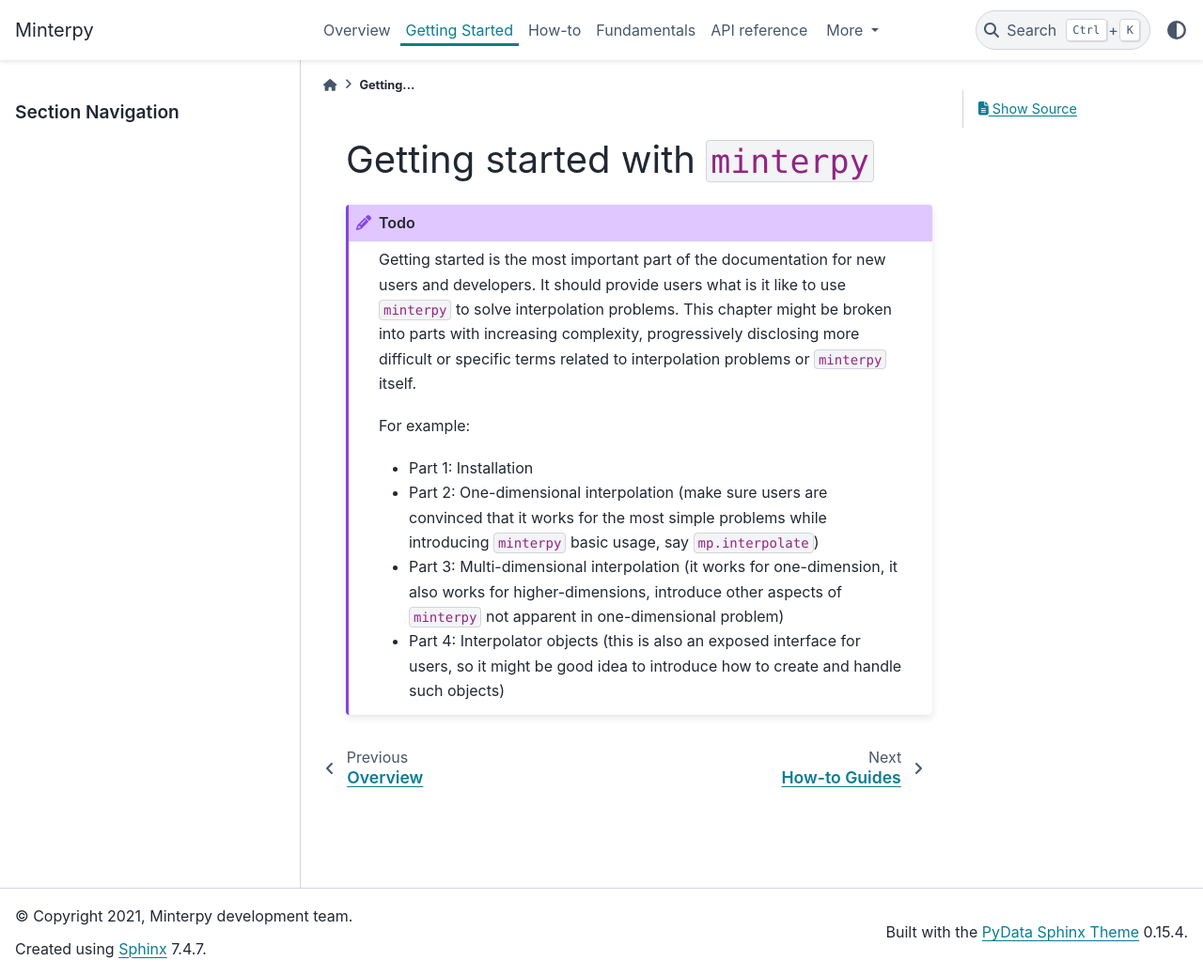
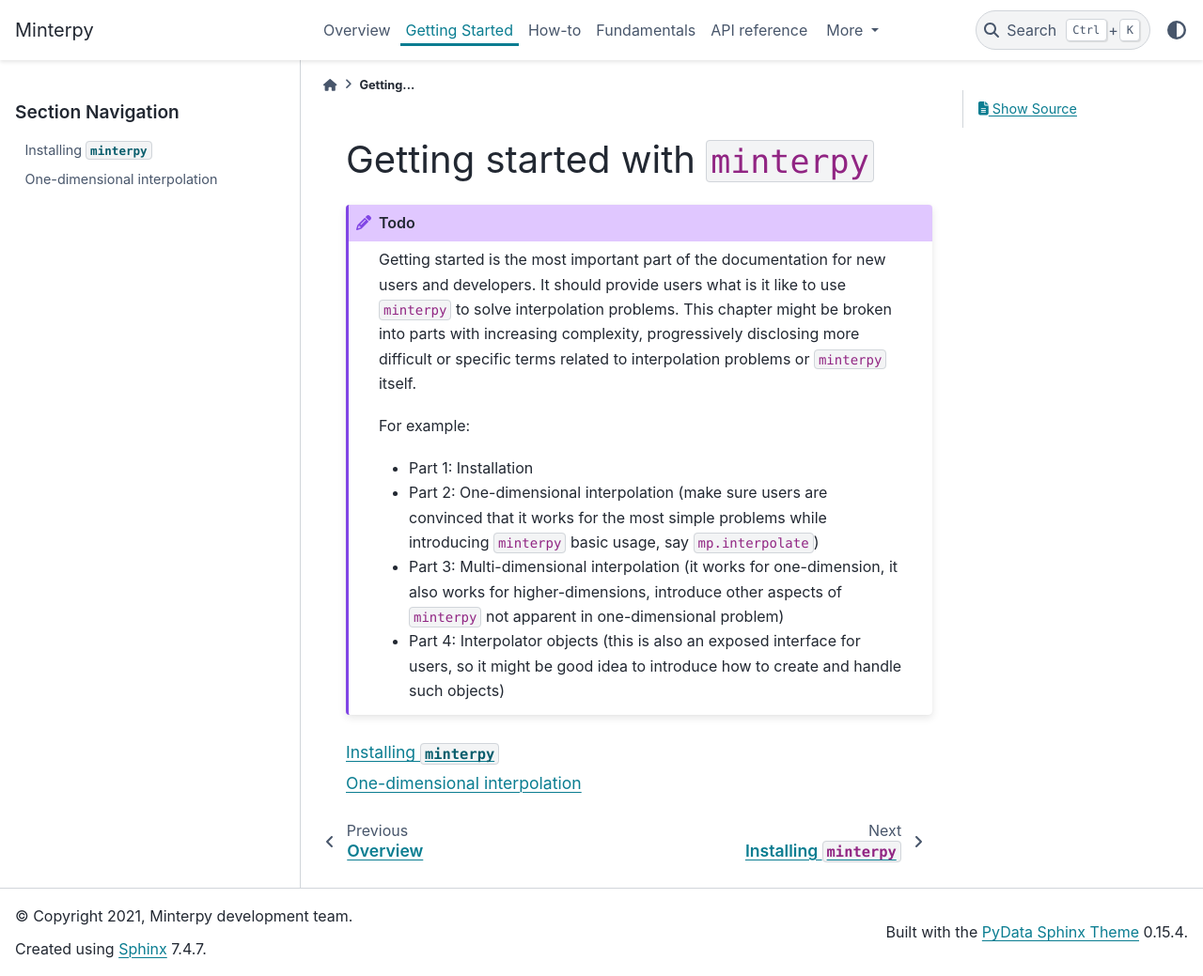
Before and after one commit to casus/minterpy, a Sphinx documentation site: the page built from docs/getting-started/index.rst, in a window 1280 px wide and 1039 px high. Shown: the whole window at 94% size. Built offline with Sphinx 7.4.7 and the PyData theme 0.15.4, drawn with Linux system fonts in a browser that asks for light colours; pages that are not in the unit, such as notebooks, are missing from menus.

Commit message:
Update the template for getting started guide

```diff
--- a/docs/getting-started/index.rst
+++ b/docs/getting-started/index.rst
@@ -16,3 +16,9 @@
    - Part 2: One-dimensional interpolation (make sure users are convinced that it works for the most simple problems while introducing ``minterpy`` basic usage, say ``mp.interpolate``)
    - Part 3: Multi-dimensional interpolation (it works for one-dimension, it also works for higher-dimensions, introduce other aspects of ``minterpy`` not apparent in one-dimensional problem)
    - Part 4: Interpolator objects (this is also an exposed interface for users, so it might be good idea to introduce how to create and handle such objects)
+
+.. toctree::
+   :maxdepth: 3
+
+   installation
+   one-dimensional-interpolation
```
Also changed, not shown: docs/getting-started/one-dimensional-interpolation.rst (renamed from docs/getting-started/one_dimensional_interpolation.rst).
